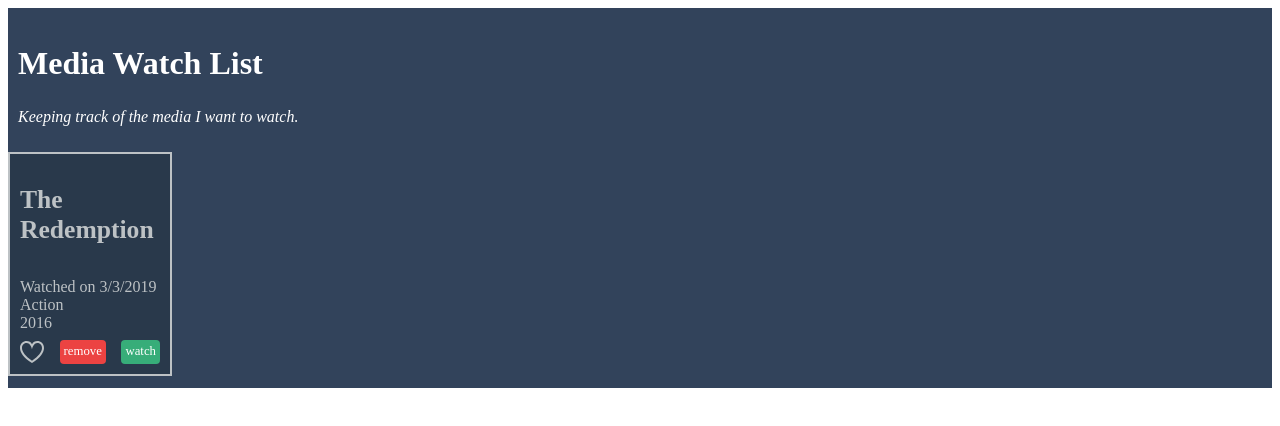
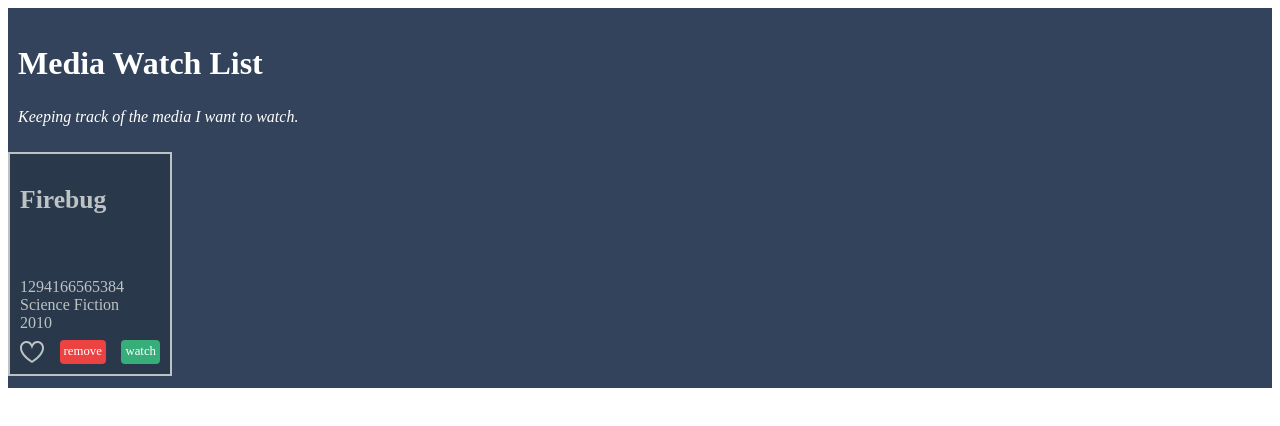
Before and after one commit to alexisselorm/media_watch_angular, an Angular app: page / in a window 1280 px wide. Shown: the top 426 px of the page. Built offline with nearby package versions, Linux system fonts and the light colour scheme.

Commit message:
Getting data to the component with @Input

```diff
--- a/src/app/app.component.html
+++ b/src/app/app.component.html
@@ -3,6 +3,6 @@
     <h1>Media Watch List</h1>
     <p class="description">Keeping track of the media I want to watch.</p>
   </header>
-  <mw-media-item></mw-media-item>
+  <mw-media-item [mediaItem]="firstMediaItem"></mw-media-item>
 </section>
 <!-- <router-outlet></router-outlet> -->
--- a/src/app/app.component.ts
+++ b/src/app/app.component.ts
@@ -6,5 +6,14 @@
   styleUrls: ['./app.component.css'],
 })
 export class AppComponent {
+  firstMediaItem = {
+    id: 1,
+    name: 'Firebug',
+    medium: 'Series',
+    category: 'Science Fiction',
+    year: 2010,
+    watchedOn: 1294166565384,
+    isFavorite: false,
+  };
   title = 'sybringular';
 }
--- a/src/app/media-item.component.html
+++ b/src/app/media-item.component.html
@@ -1,7 +1,7 @@
-<h2>The Redemption</h2>
-<div>Watched on 3/3/2019</div>
-<div>Action</div>
-<div>2016</div>
+<h2>{{ mediaItem.name }}</h2>
+<div>{{ mediaItem.watchedOn }}</div>
+<div>{{ mediaItem.category }}</div>
+<div>{{ mediaItem.year }}</div>
 <div class="tools">
   <svg class="favorite" xmlns="http://www.w3.org/2000/svg" viewBox="0 0 24 24">
     <path
--- a/src/app/media-item.component.ts
+++ b/src/app/media-item.component.ts
@@ -1,4 +1,4 @@
-import { Component } from '@angular/core';
+import { Component, Input } from '@angular/core';
 
 @Component({
   selector: 'mw-media-item',
@@ -6,6 +6,7 @@
   styleUrls: ['./media-item.component.css'],
 })
 export class MediaItemComponent {
+  @Input() mediaItem: any;
   onDelete() {
     console.log('Deleted');
   }
```
